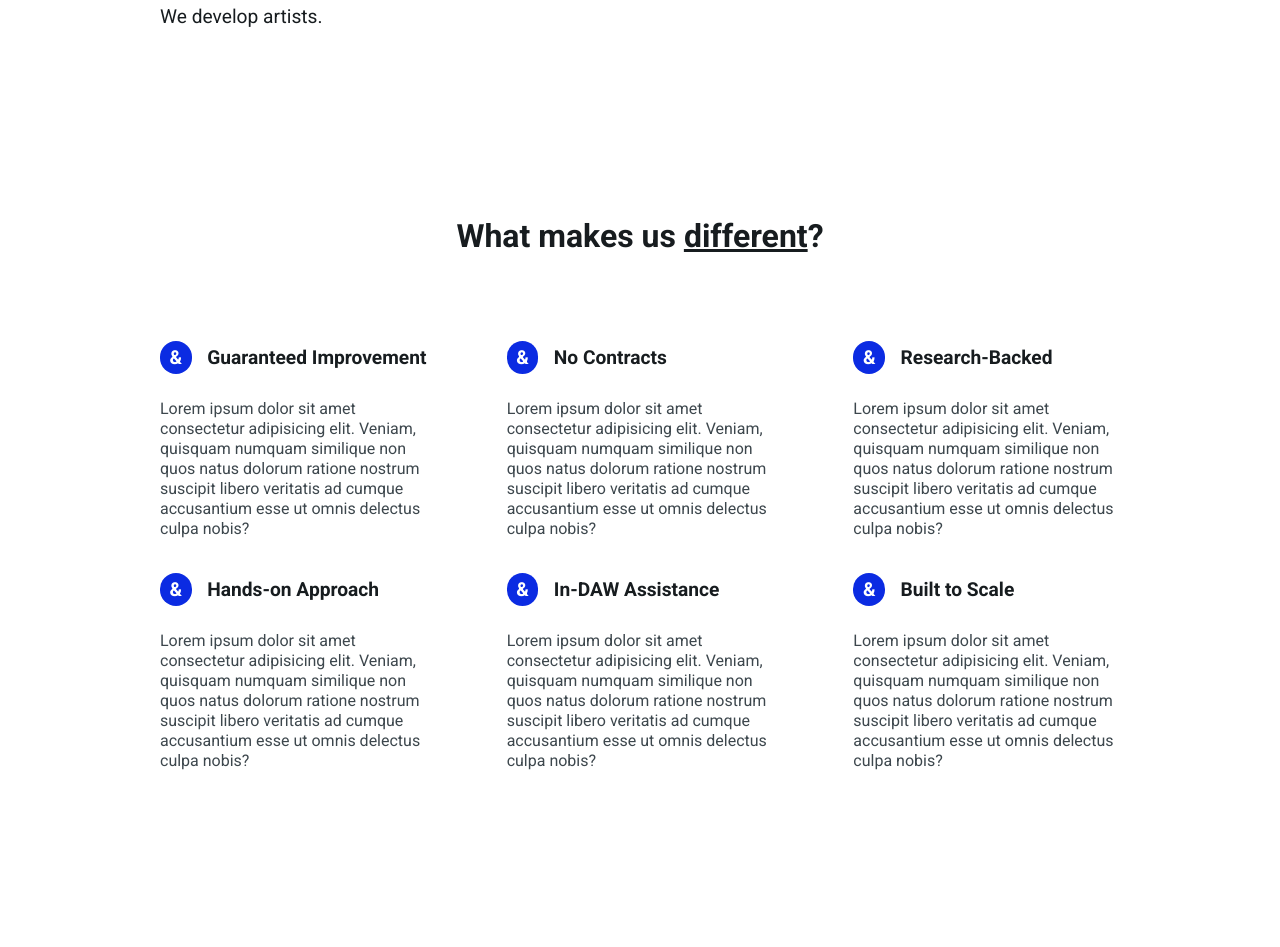
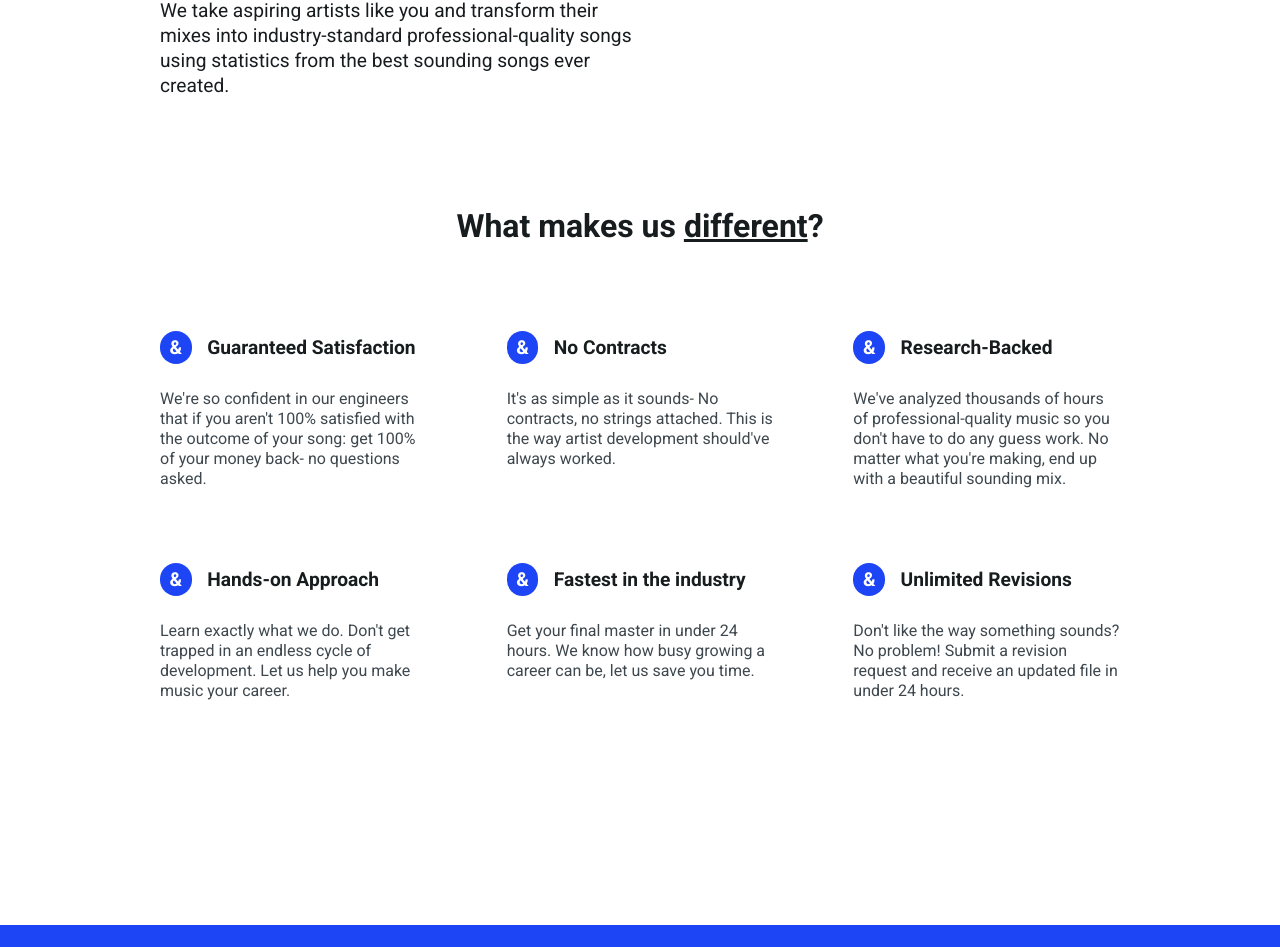
Before and after one commit to andfoster/andfoster.github.com, a website: page public/index.html in a window 1280 px wide. Shown: the part 690-1637 px from the top of the page. Drawn offline with Linux system fonts and the light colour scheme.

Commit message:
Updated differences and Styling

```diff
--- a/public/index.html
+++ b/public/index.html
@@ -28,8 +28,8 @@
                 </div>
                 <div id="title-parent">
                     <div id="title-wrapper">
-                        <h1>We develop artists.</h1>
-                        <p>Let us <span>grow your audience</span> and <span>make music your career</span>.</p>
+                        <h1>Elevate your mixes.</h1>
+                        <p>Let us <span>improve sound quality</span> and help <span>launch your career</span>.</p>
                     </div>
                     <!-- <div id="hero-image-parent">
                         <img src="assets/artistHero.jpg" alt="Concert Image" width="800px">
@@ -52,37 +52,52 @@
         </div>
     </div>
     <div id="about-us-parent">
-        <h2>What we do</h2>
-        <p>
-            We develop artists.
-        </p>
+        <div id="about-us-half">
+            <h2>What we do</h2>
+            <p>
+                We take aspiring artists like you and transform their mixes into industry-standard professional-quality songs
+                using statistics from the best sounding songs ever created.
+            </p>
+        </div>
     </div>
     <div id="advantages-parent">
         <h2>What makes us <span>different</span>?</h2>
         <div id="advantages-wrapper">
             <div class="advantage">
-                <h3>Guaranteed Improvement</h3>
-                <p>Lorem ipsum dolor sit amet consectetur adipisicing elit. Veniam, quisquam numquam similique non quos natus dolorum ratione nostrum suscipit libero veritatis ad cumque accusantium esse ut omnis delectus culpa nobis?</p>
+                <h3>Guaranteed Satisfaction</h3>
+                <p>
+                    We're so confident in our engineers that if you aren't 100% satisfied with the outcome of your song: <span>get 100% of your money back- no questions asked</span>.
+                </p>
             </div>
             <div class="advantage">
                 <h3>No Contracts</h3>
-                <p>Lorem ipsum dolor sit amet consectetur adipisicing elit. Veniam, quisquam numquam similique non quos natus dolorum ratione nostrum suscipit libero veritatis ad cumque accusantium esse ut omnis delectus culpa nobis?</p>
+                <p>
+                    It's as simple as it sounds- <span>No contracts, no strings attached</span>. This is the way artist development should've always worked.
+                </p>
             </div>
             <div class="advantage">
                 <h3>Research-Backed</h3>
-                <p>Lorem ipsum dolor sit amet consectetur adipisicing elit. Veniam, quisquam numquam similique non quos natus dolorum ratione nostrum suscipit libero veritatis ad cumque accusantium esse ut omnis delectus culpa nobis?</p>
+                <p>
+                    We've analyzed thousands of hours of professional-quality music so you don't have to do any guess work. No matter what you're making, end up with a beautiful sounding mix.
+                </p>
             </div>
             <div class="advantage">
                 <h3>Hands-on Approach</h3>
-                <p>Lorem ipsum dolor sit amet consectetur adipisicing elit. Veniam, quisquam numquam similique non quos natus dolorum ratione nostrum suscipit libero veritatis ad cumque accusantium esse ut omnis delectus culpa nobis?</p>
+                <p>
+                    Learn exactly what we do. Don't get trapped in an endless cycle of development. Let us help you make music your career.
+                </p>
             </div>
             <div class="advantage">
-                <h3>In-DAW Assistance</h3>
-                <p>Lorem ipsum dolor sit amet consectetur adipisicing elit. Veniam, quisquam numquam similique non quos natus dolorum ratione nostrum suscipit libero veritatis ad cumque accusantium esse ut omnis delectus culpa nobis?</p>
+                <h3>Fastest in the industry</h3>
+                <p>
+                    Get your final master in under 24 hours. We know how busy growing a career can be, let us save you time.
+                </p>
             </div>
             <div class="advantage">
-                <h3>Built to Scale</h3>
-                <p>Lorem ipsum dolor sit amet consectetur adipisicing elit. Veniam, quisquam numquam similique non quos natus dolorum ratione nostrum suscipit libero veritatis ad cumque accusantium esse ut omnis delectus culpa nobis?</p>
+                <h3>Unlimited Revisions</h3>
+                <p>
+                    Don't like the way something sounds? No problem! Submit a revision request and receive an updated file in under 24 hours.
+                </p>
             </div>
         </div>
     </div>
--- a/public/style/index.scss
+++ b/public/style/index.scss
@@ -3,11 +3,11 @@
 $green: #00CC66;
 $purple: #6008b8;
 $yellow: #FFE666;
-$blue: #0b2be2;
+$blue: #1e45f5;
 
 $black: #171c1f;
 $gray: #3D474D;
-$ghost: #e4eefd;
+$ghost: #eef5ff;
 $offwhite: #ececec;
 $white: #ffffff;
 
@@ -74,7 +74,7 @@ div#landing-parent {
 
                         p {
                             color: $black;
-                            padding: 18px 3.5em;
+                            margin: 18px 3.5em;
                             font-size: .9em;
                             font-family: 'Roboto', sans-serif;
                             font-weight: bold;
@@ -95,8 +95,9 @@ div#landing-parent {
 
                             p {
                                 color: $white;
-                                font-size: 1.2em;
-                                padding: 10px 2em;
+                                font-size: 1.1em;
+                                margin: 0 20px;
+                                padding: 0 20px;
                             }
 
                             &:hover {
@@ -193,8 +194,13 @@ div#about-us-parent {
     margin: 4em auto 0 auto;
     font-family: 'Roboto', sans-serif;
 
+    div#about-us-half {
+        width: 50%;
+        float: left;
+    }
+
     h2 {
-        font-size: 2em;
+        font-size: 1.6em;
         color: $black;
         font-weight: bold;
     }
@@ -204,13 +210,13 @@ div#about-us-parent {
         margin: 0 auto;
         font-size: 1.2em;
         color: $black;
-        line-height: 1.2em;
+        line-height: 1.3em;
     }
 }
 
 div#advantages-parent {
     width: clamp(480px, 75%, 2000px);
-    margin: 12rem auto 0 auto;
+    margin: 20rem auto 0 auto;
 
     h2 {
         font-family: 'Roboto', sans-serif;
```
Also changed, not shown: public/style/index.css, 1 other file.
